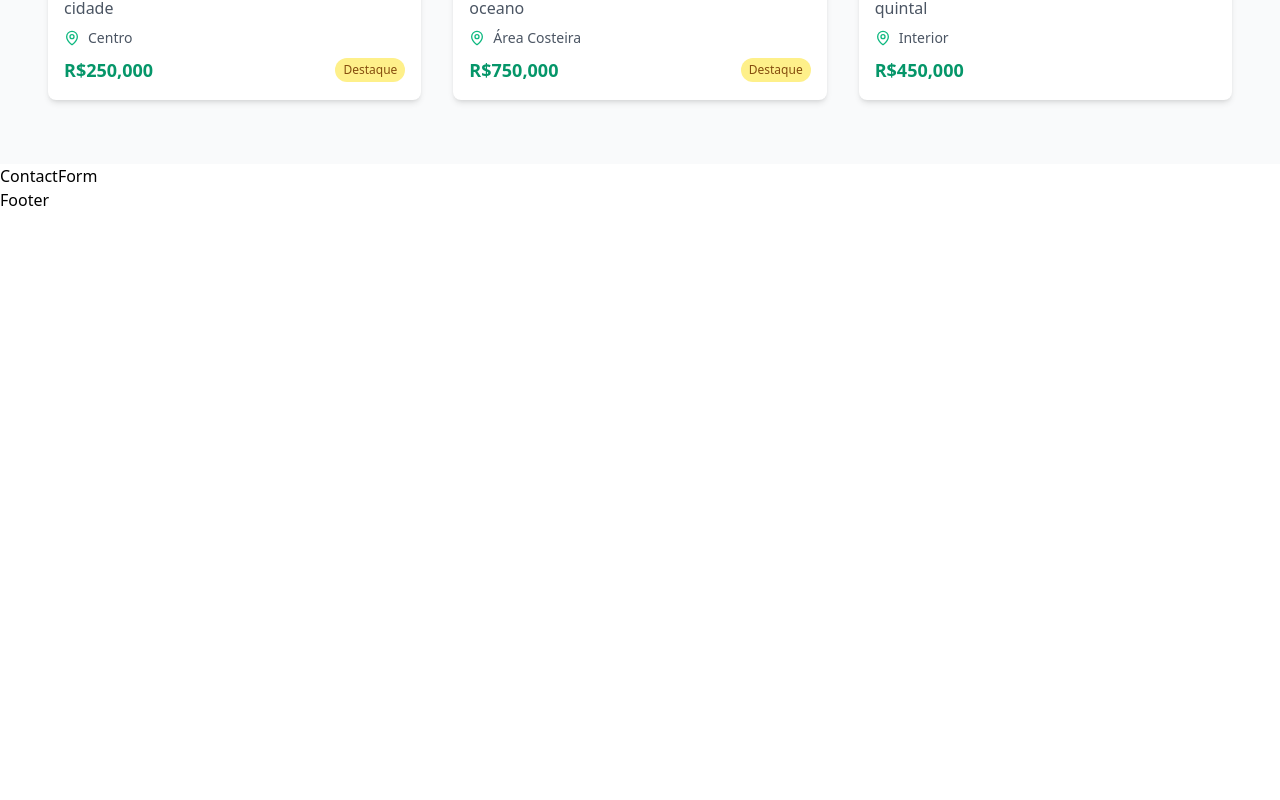
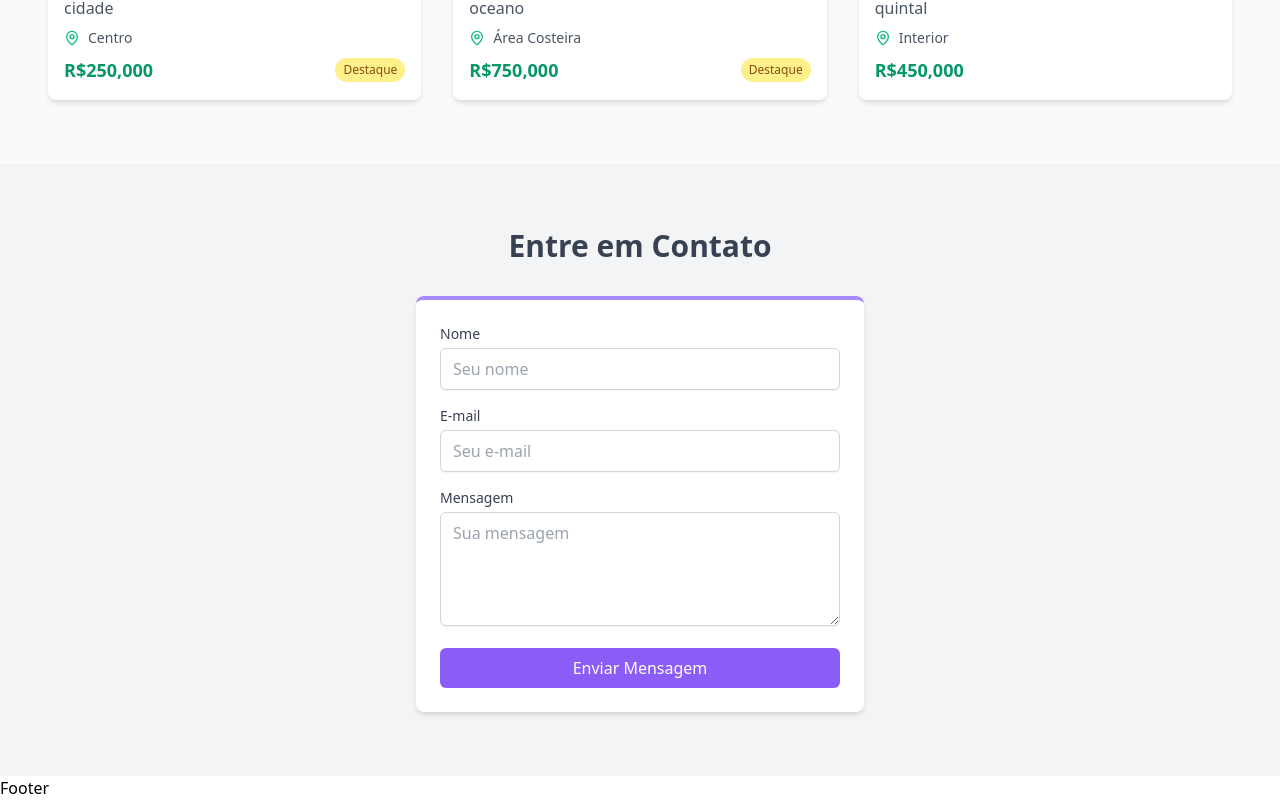
Before and after one commit to pedroncios/workshop-react-codante, a React (Vite) app in the folder app-imobiliaria/: page / in a window 1280 px wide. Shown: the part 1088-1888 px from the top of the page. Before the commit the page ends 1300 px from the top, so only its background shows below. Built offline with nearby package versions, Linux system fonts and the light colour scheme.

Commit message:
Implementação componente `contactForm`

```diff
--- a/app-imobiliaria/src/components/ContactForm.jsx
+++ b/app-imobiliaria/src/components/ContactForm.jsx
@@ -1,5 +1,65 @@
 function ContactForm() {
-  return <div>ContactForm</div>;
+  return (
+    <section className="py-16 bg-gray-100">
+      <div className="container mx-auto max-w-md">
+        <h2 className="text-3xl font-bold mb-8 text-center text-gray-700">
+          Entre em Contato
+        </h2>
+        <div className="bg-white rounded-lg shadow-md p-6 border-t-4 border-violet-400">
+          <form className="space-y-4">
+            <div>
+              <label
+                htmlFor="nome"
+                className="block text-sm font-medium text-gray-700 mb-1"
+              >
+                Nome
+              </label>
+              <input
+                id="nome"
+                type="text"
+                placeholder="Seu nome"
+                className="w-full px-3 py-2 border border-gray-300 rounded-md shadow-sm focus:outline-none focus:ring-violet-400 focus:border-violet-400"
+              />
+            </div>
+            <div>
+              <label
+                htmlFor="email"
+                className="block text-sm font-medium text-gray-700 mb-1"
+              >
+                E-mail
+              </label>
+              <input
+                id="email"
+                type="email"
+                placeholder="Seu e-mail"
+                className="w-full px-3 py-2 border border-gray-300 rounded-md shadow-sm focus:outline-none focus:ring-violet-400 focus:border-violet-400"
+              />
+            </div>
+            <div>
+              <label
+                htmlFor="mensagem"
+                className="block text-sm font-medium text-gray-700 mb-1"
+              >
+                Mensagem
+              </label>
+              <textarea
+                id="mensagem"
+                rows={4}
+                className="w-full px-3 py-2 border border-gray-300 rounded-md shadow-sm focus:outline-none focus:ring-violet-400 focus:border-violet-400"
+                placeholder="Sua mensagem"
+              ></textarea>
+            </div>
+            <button
+              type="submit"
+              className="w-full bg-violet-500 text-white px-4 py-2 rounded-md hover:bg-violet-400 focus:outline-none focus:ring-2 focus:ring-violet-400 focus:ring-offset-2"
+            >
+              Enviar Mensagem
+            </button>
+          </form>
+        </div>
+      </div>
+    </section>
+  );
 }
 
 export default ContactForm;
```
